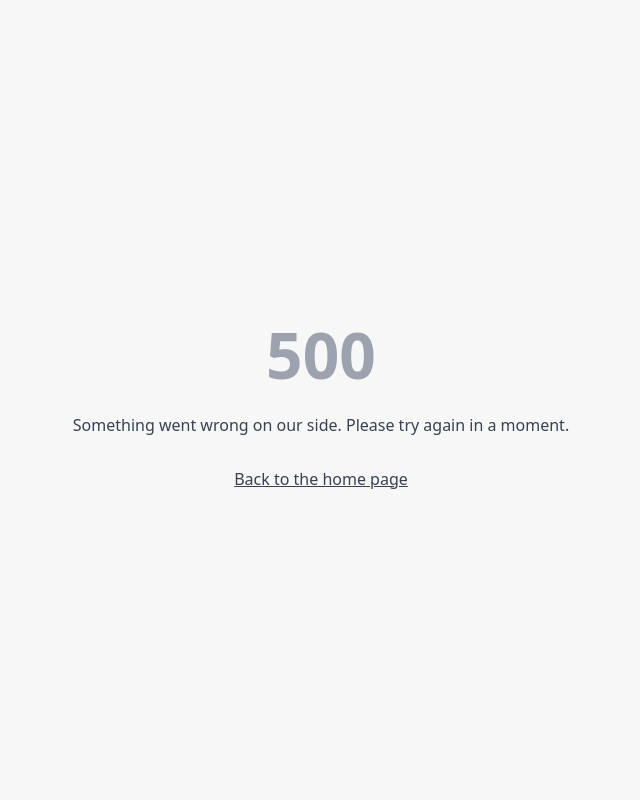
After one commit to splent-io/splent_feature_theme, a Python web app: template src/splent_io/splent_feature_theme/templates/errors/500.html in a window 1280 px wide. The commit adds this page. Shown: the whole page, without its empty margins (319-959 px from the left). Run offline with Jinja, Linux system fonts and the light colour scheme; the template is opened without the code that fills it, so the values that code supplies are empty.

Commit message:
feat: themed 404 with admin-editable copy, and a self-contained 500

```diff
--- a/src/splent_io/splent_feature_theme/routes.py
+++ b/src/splent_io/splent_feature_theme/routes.py
@@ -24,6 +24,9 @@ APPEARANCE_FIELDS = [
     "site_brand_mode",
     "site_logo_size",
     "site_breadcrumbs",
+    "site_404_title",
+    "site_404_text",
+    "site_404_cta",
     "brand_primary",
     "brand_accent",
     "brand_bg",
--- /dev/null
+++ b/src/splent_io/splent_feature_theme/templates/errors/500.html
@@ -0,0 +1,35 @@
+{# Deliberately self-contained: a 500 may mean the database, the settings or
+   the theme context are down, so this page depends on none of them. Neutral
+   colours instead of brand tokens for the same reason. #}
+<!DOCTYPE html>
+<html lang="en">
+<head>
+    <meta charset="utf-8">
+    <meta name="viewport" content="width=device-width, initial-scale=1">
+    <meta name="robots" content="noindex, nofollow">
+    <title>Something went wrong</title>
+    <style>
+        body {
+            margin: 0;
+            min-height: 100vh;
+            display: flex;
+            align-items: center;
+            justify-content: center;
+            font-family: system-ui, sans-serif;
+            background: #f7f7f8;
+            color: #374151;
+        }
+        main { text-align: center; padding: 2rem; }
+        h1 { font-size: 4rem; margin: 0; color: #9ca3af; }
+        p { margin: 1rem 0 2rem; }
+        a { color: #374151; }
+    </style>
+</head>
+<body>
+    <main>
+        <h1>500</h1>
+        <p>Something went wrong on our side. Please try again in a moment.</p>
+        <a href="/">Back to the home page</a>
+    </main>
+</body>
+</html>
```
Also changed, not shown: src/splent_io/splent_feature_theme/templates/errors/404.html (added, +46 -0 lines), src/splent_io/splent_feature_theme/templates/theme/admin/appearance.html (+24 -0 lines), src/splent_io/splent_feature_theme/translations/es/LC_MESSAGES/messages.po, 1 other file.
